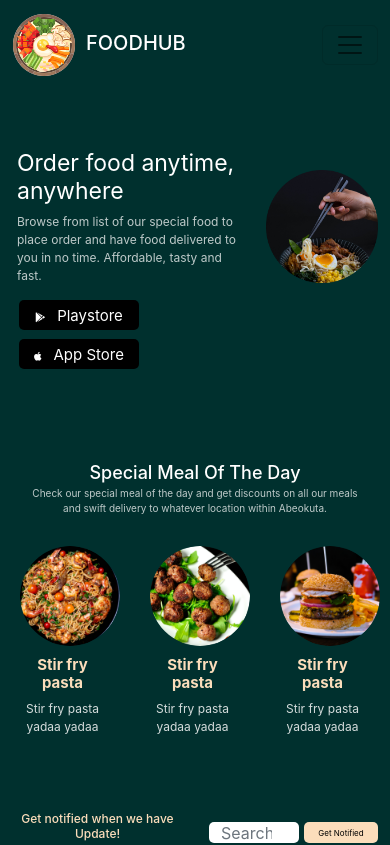
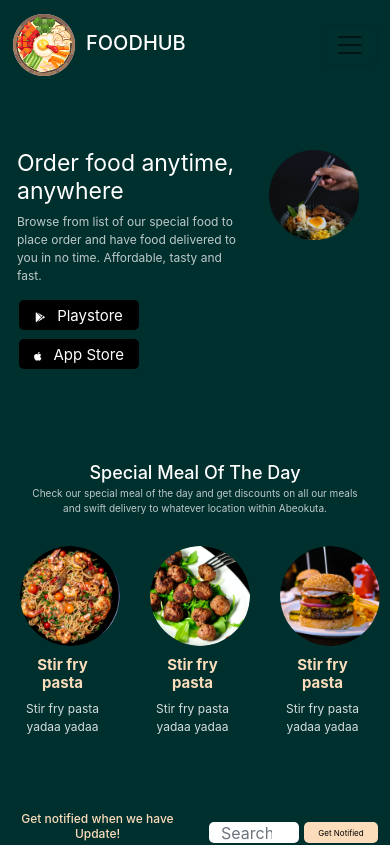
Before and after one commit to Emmaxfans/foodhub, a React (Create React App) app: page / in a window 390 px wide. Shown: the top 845 px of the page. Built offline with nearby package versions, Linux system fonts and the light colour scheme.

Commit message:
changes to the images

```diff
--- a/src/App.css
+++ b/src/App.css
@@ -48,6 +48,13 @@ margin-left: 150px;
 margin-top: -100px;
 border-radius: 400px;
 
+}
+
+.img111{
+  max-width: 60%;
+  /* float: right; */
+  margin-left: 180px;
+  margin-top: -30px;
 }
 
 .img2{
@@ -265,6 +272,13 @@ border-radius: 400px;
   .con-1{
     margin-top: 80px;
     margin-bottom: 80px;
+  }
+
+  .img111{
+    max-width: 80%;
+    /* float: right; */
+    margin-left: 3px;
+    margin-top: -20px;
   }
 
   .img1ab{
--- a/src/components/LandingPage.js
+++ b/src/components/LandingPage.js
@@ -61,7 +61,7 @@ export default function LandingPage() {
 </div>
 
 <div class="col-lg-6 md-6 sm-6 con-img">
-<img className='img1a img-fluid' src='.\foodhub\bon-vivant-qom5MPOER-I-unsplash 1.png' alt='foodhub1'/>
+<img className='img111 img-fluid' src='.\foodhub\bon-vivant-qom5MPOER-I-unsplash 1.png' alt='foodhub1'/>
 </div>
 
 </div>
```
